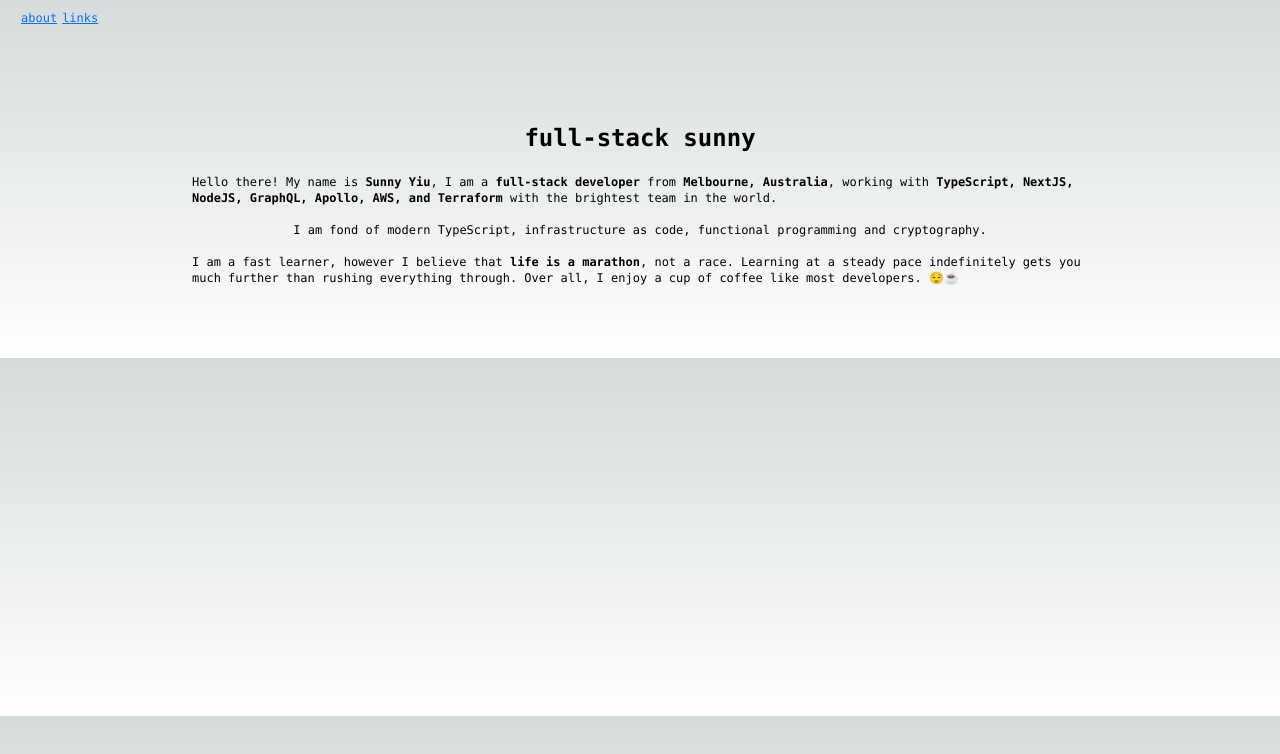
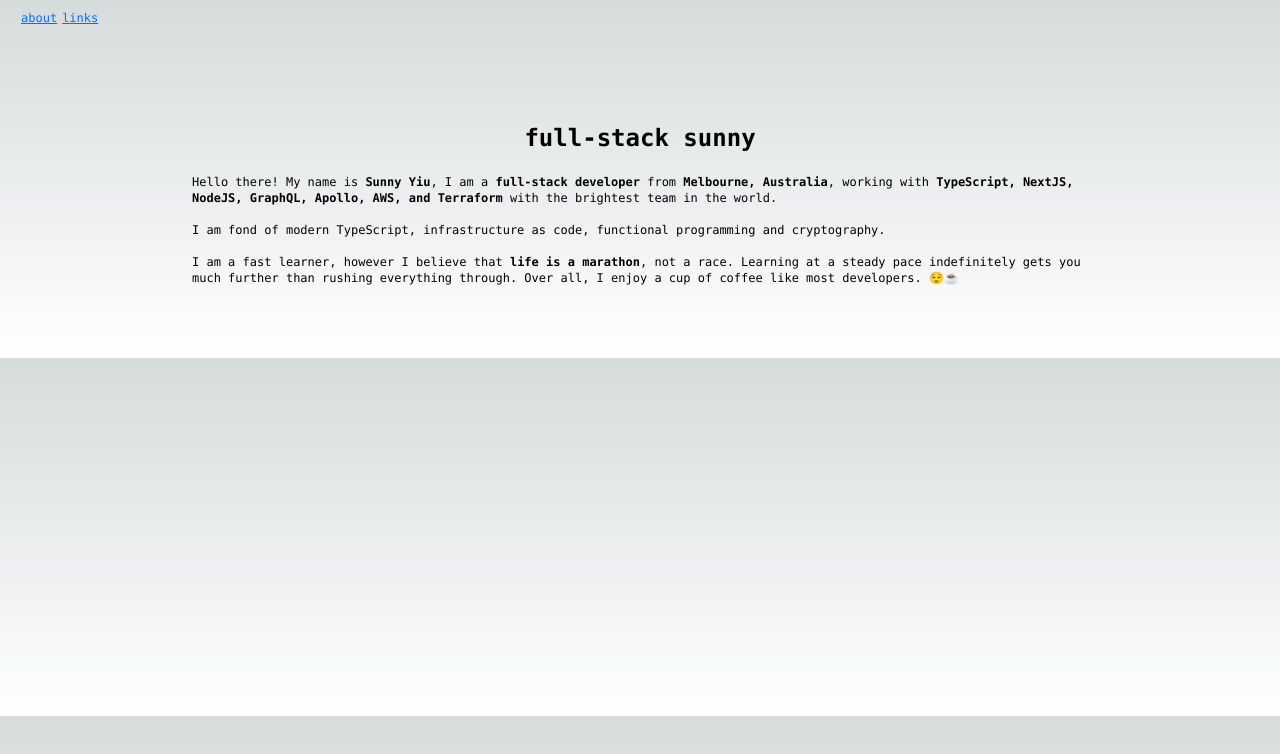
Before and after one commit to sunnz/rex, a Next.js app: page / in a window 1280 px wide. Shown: the top 754 px of the page. Built offline with nearby package versions, Linux system fonts and the light colour scheme.

Commit message:
fix: home page center style

```diff
--- a/app/page.tsx
+++ b/app/page.tsx
@@ -6,8 +6,10 @@ export const metadata: Metadata = {
 
 export default function Home() {
   return (
-    <main className="flex flex-col items-center justify-between pt-24 pb-16 px-16 md:mx-32">
-      <h1 className="mb-3 text-2xl font-semibold">full-stack sunny</h1>
+    <main className="flex flex-col justify-between pt-24 pb-16 px-16 md:mx-32">
+      <h1 className="mb-3 text-2xl text-center font-semibold">
+        full-stack sunny
+      </h1>
       <p>
         Hello there! My name is <strong>Sunny Yiu</strong>, I am a{" "}
         <strong>full-stack developer</strong> from{" "}
```
